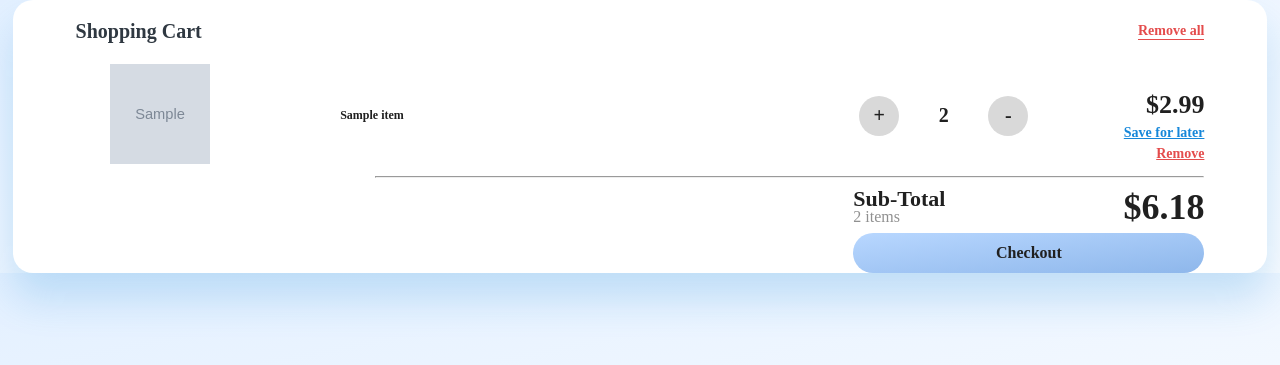
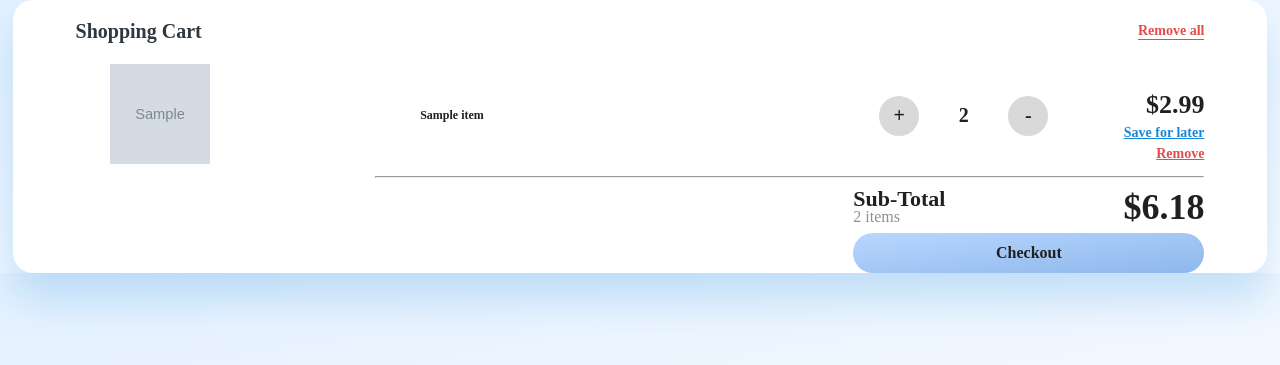
Before and after one commit to jk589e/bot_market, a Django app: page /market/basket/1/ in a window 1280 px wide. Shown: the top 365 px of the page. Run offline with Django 4.2, Linux system fonts and the light colour scheme; tables that the repository leaves empty hold one stand-in row (values such as "Sample post"); grey boxes marked "Sample" are stand-in pictures; parts of the project's set-up code (start-up, migrations or seed data) failed here and were passed over.

Commit message:
add gift

```diff
--- a/market_site/market/templates/market/basket_new.html
+++ b/market_site/market/templates/market/basket_new.html
@@ -61,6 +61,7 @@
          height: 100%;
         }
         .title{
+         margin-left: 100px;
          padding-top: 0px;
          /*line-height: 10px;*/
          font-size: 12px;
```
